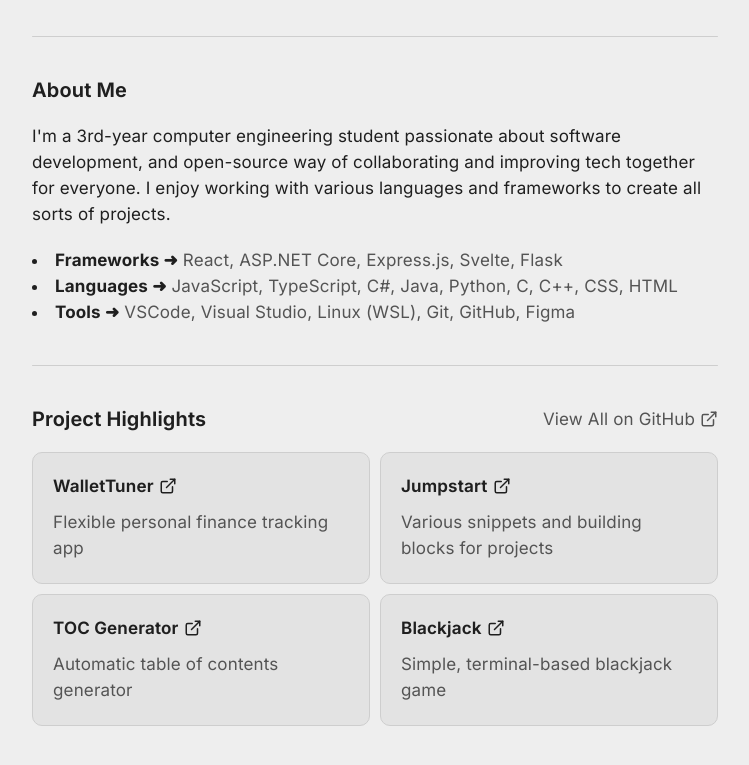
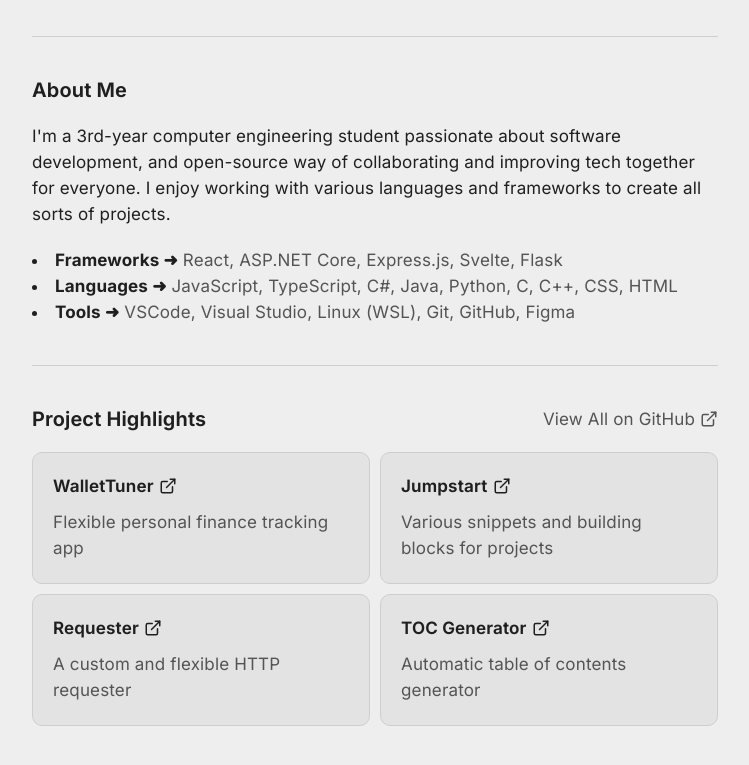
Before and after one commit to caganseyrek/caganseyrek.github.io, a Jekyll site: the page built from index.md, in a window 1280 px wide, cut to the strip 263-1069 px from the top of the page. Shown: the top 765 px of the strip, without its empty margins (265-1014 px from the left). Built offline with Jekyll 4.4.1, drawn with Linux system fonts in a browser that asks for light colours.

Commit message:
Updated project list

```diff
--- a/_data/projects.yml
+++ b/_data/projects.yml
@@ -4,9 +4,9 @@
 - title: Jumpstart
   description: Various snippets and building blocks for projects
   source: https://github.com/caganseyrek/Jumpstart
+- title: Requester
+  description: A custom and flexible HTTP requester
+  source: https://github.com/caganseyrek/Requester
 - title: TOC Generator
   description: Automatic table of contents generator
   source: https://github.com/caganseyrek/TOC-Generator
-- title: Blackjack
-  description: Simple, terminal-based blackjack game
-  source: https://github.com/caganseyrek/Blackjack
```
